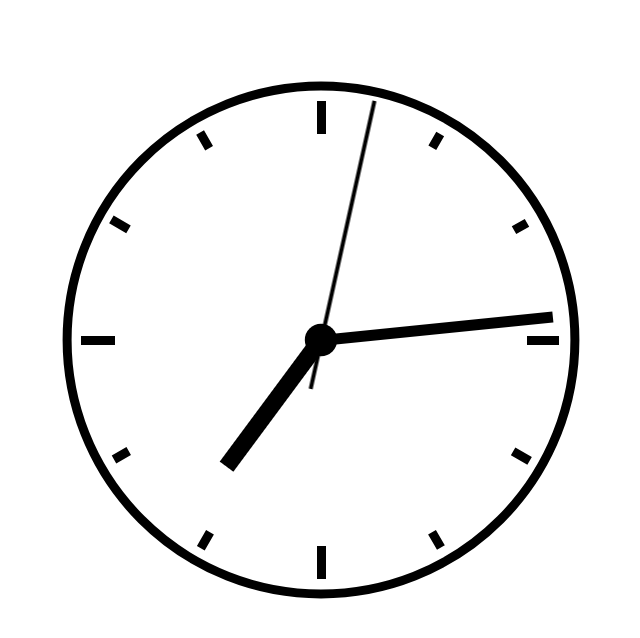
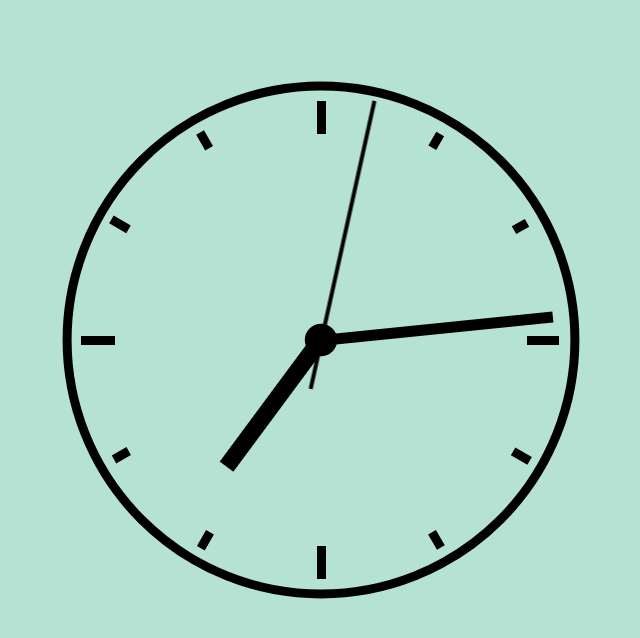
Before and after one commit to saxenatanya/Digital-Analog-Clock, a plain HTML site: page index.html in a window 1280 px wide. Shown: the whole page, without its empty margins (319-959 px from the left). Drawn offline with Linux system fonts and the light colour scheme.

Commit message:
Update style.css

```diff
--- a/style.css
+++ b/style.css
@@ -1,6 +1,6 @@
 /* Layout */
 body{
- backgorund-color:#9c27b0d4;
+ background-color:#B6E2D3;
 }
 .main {
     display: flex;
```
